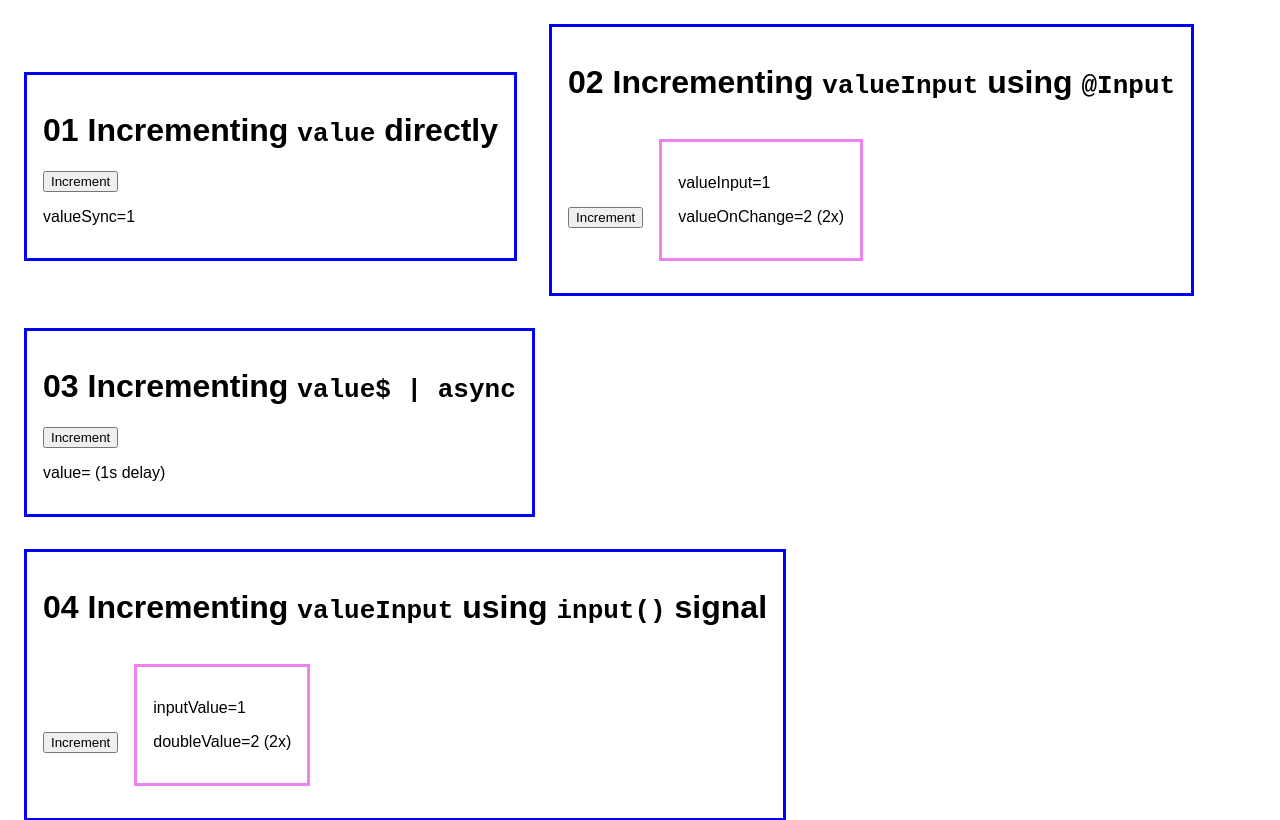
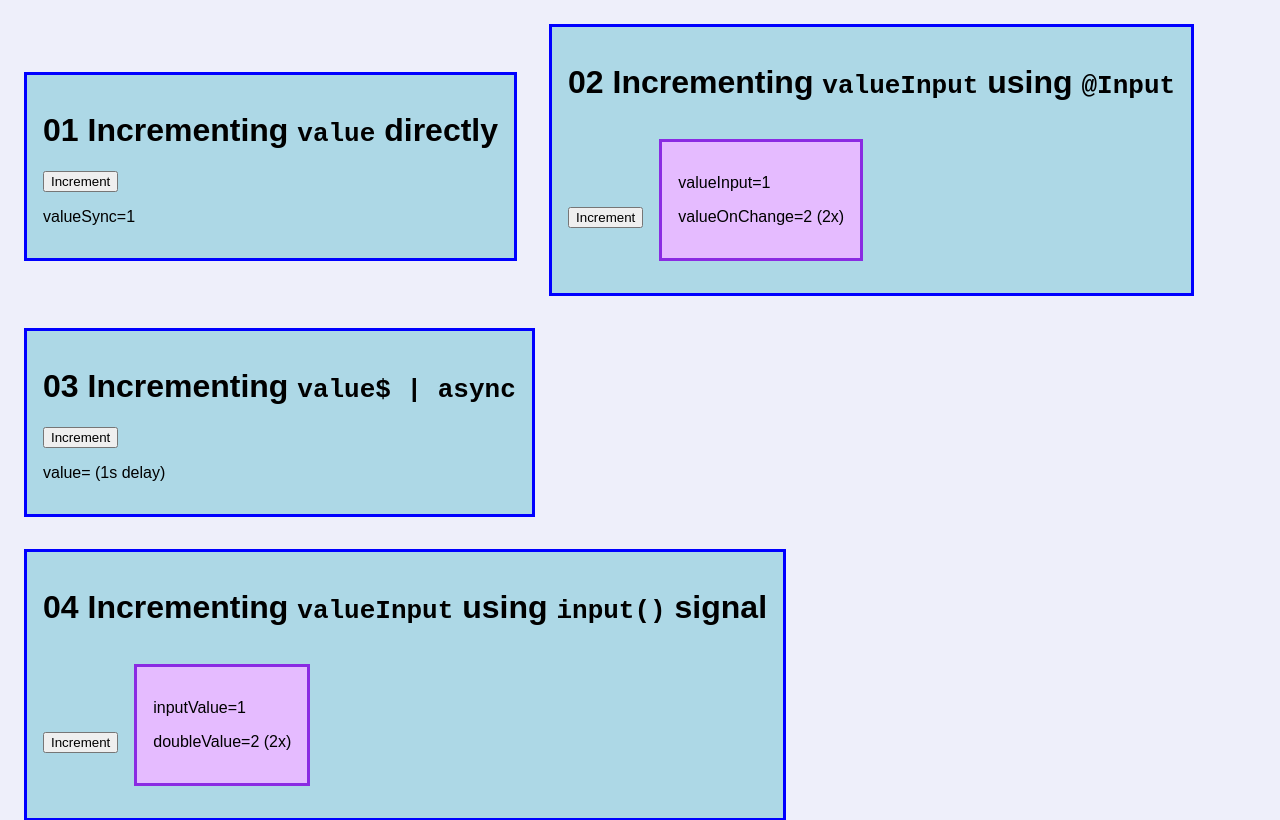
Before and after one commit to adi-f/angular-zoneless, an Angular app: page / in a window 1280 px wide. Shown: the top 820 px of the page. Built offline with nearby package versions, Linux system fonts and the light colour scheme.

Commit message:
some styling

```diff
--- a/src/app/01-simple-increment/simple-increment.component.css
+++ b/src/app/01-simple-increment/simple-increment.component.css
@@ -3,4 +3,5 @@
   margin: 1em;
   padding: 1em;
   display: inline-block;
+  background: lightblue;
 }
--- a/src/app/02 ngonchange-increment/ongonchange-inner/onchange-inner.component.css
+++ b/src/app/02 ngonchange-increment/ongonchange-inner/onchange-inner.component.css
@@ -1,6 +1,7 @@
 :host {
-  border: violet 3px solid;
+  border: blueviolet 3px solid;
   margin: 1em;
   padding: 1em;
   display: inline-block;
+  background: #e5bbff;
 }
--- a/src/app/02 ngonchange-increment/onnchange-increment.component.css
+++ b/src/app/02 ngonchange-increment/onnchange-increment.component.css
@@ -3,4 +3,6 @@
   margin: 1em;
   padding: 1em;
   display: inline-block;
+  background: lightblue;
+
 }
--- a/src/app/03-observable-increment/observable-increment.component.css
+++ b/src/app/03-observable-increment/observable-increment.component.css
@@ -3,4 +3,5 @@
   margin: 1em;
   padding: 1em;
   display: inline-block;
+  background: lightblue;
 }
--- a/src/app/04-signal-input-increment/signal-inner/signal-inner.component.css
+++ b/src/app/04-signal-input-increment/signal-inner/signal-inner.component.css
@@ -1,6 +1,7 @@
 :host {
-  border: violet 3px solid;
+  border: blueviolet 3px solid;
   margin: 1em;
   padding: 1em;
   display: inline-block;
+  background: #e5bbff;
 }
--- a/src/app/04-signal-input-increment/signal-input-increment.component.css
+++ b/src/app/04-signal-input-increment/signal-input-increment.component.css
@@ -3,4 +3,5 @@
   margin: 1em;
   padding: 1em;
   display: inline-block;
+  background: lightblue;
 }
--- a/src/app/05-signal-async-increment/signal-async-increment.component.css
+++ b/src/app/05-signal-async-increment/signal-async-increment.component.css
@@ -3,4 +3,5 @@
   margin: 1em;
   padding: 1em;
   display: inline-block;
+  background: lightblue;
 }
--- a/src/styles.css
+++ b/src/styles.css
@@ -1,3 +1,4 @@
 body {
   font-family: sans-serif;
+  background: #eeeffa;
 }
```
